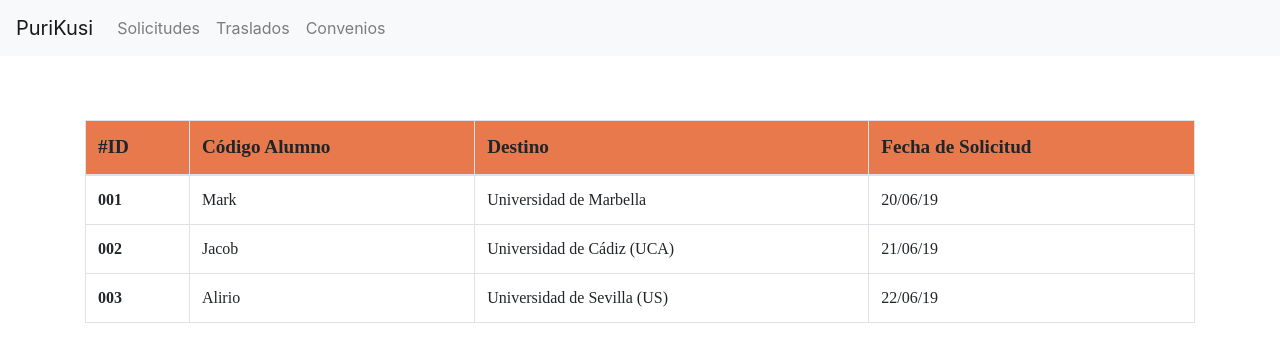
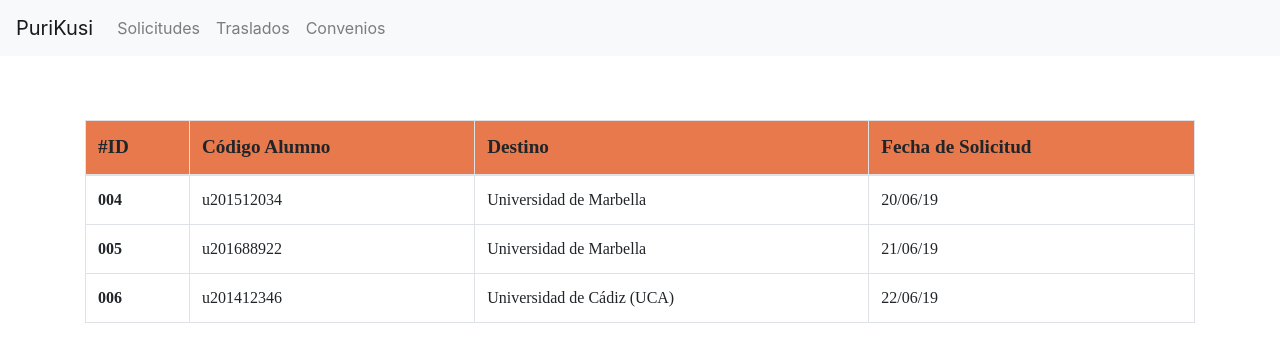
Before and after one commit to WhiteNow/unichange-web, a React (Create React App) app: page / in a window 1280 px wide. Shown: the top 362 px of the page. Built offline with nearby package versions, Linux system fonts and the light colour scheme; no server answers.

Commit message:
pantallas traslados y convenios

```diff
--- a/src/App.js
+++ b/src/App.js
@@ -1,9 +1,6 @@
 import React from 'react';
-// import logo from './logo.svg';
-import imag from './img/Captura.JPG';
 import './App.css';
 import Home from './screens/Home'
-
 
 function App() {
   return (
--- a/src/components/navigation/index.js
+++ b/src/components/navigation/index.js
@@ -1,25 +1,29 @@
-import React, {Component} from 'react';
-import {Navbar,Nav} from 'react-bootstrap'
-import Request from '../../screens/Request'
-import Convenio from "./../Convenio";
+import React, { Component } from 'react';
+import { Navbar, Nav } from 'react-bootstrap'
+
+import Traslados from '../../screens/Traslados'
+import Convenios from '../../screens/Convenios'
+import Solicitudes from '../../screens/Solicitudes'
+
+// import Convenio from "./../Convenio";
 
 class NavigationNavBar extends Component {
 
-    state = {status: "solicitud"}
+  state = { status: "solicitud" }
 
   changeStatus = (s) => {
-        this.setState({status: s})
+    this.setState({ status: s })
   }
 
-    render () {
+  render() {
 
     let content = () => {
       if (this.state.status === "solicitud")
-                return(<Request/>)
+        return (<Solicitudes />)
       if (this.state.status === "traslados")
-                return(<div>Traslados</div>)
+        return (<Traslados />)
       if (this.state.status === "convenios")
-                return(<Convenio />)
+        return (<Convenios />)
     }
 
     return (
@@ -27,9 +31,9 @@ class NavigationNavBar extends Component {
         <Navbar bg="light" variant="light">
           <Navbar.Brand>PuriKusi</Navbar.Brand>
           <Nav className="mr-auto">
-            <Nav.Link onClick={() => {this.changeStatus("solicitud")}}>Solicitudes</Nav.Link>
-            <Nav.Link onClick={() => {this.changeStatus("traslados")}}>Traslados</Nav.Link>
-            <Nav.Link onClick={() => {this.changeStatus("convenios")}}>Convenios</Nav.Link>
+            <Nav.Link onClick={() => { this.changeStatus("solicitud") }}>Solicitudes</Nav.Link>
+            <Nav.Link onClick={() => { this.changeStatus("traslados") }}>Traslados</Nav.Link>
+            <Nav.Link onClick={() => { this.changeStatus("convenios") }}>Convenios</Nav.Link>
           </Nav>
         </Navbar>
         <div>
--- /dev/null
+++ b/src/screens/Convenios/index.jsx
@@ -0,0 +1,78 @@
+import React, { Component } from 'react';
+import './style.css';
+
+class Convenios extends Component {
+  state = {
+    columns: [
+      "#ID",
+      "Universidad",
+      "Pais",
+      "Estado",
+    ],
+    data: [
+      {
+        id: "001",
+        universidad: "Universidad de Marbella",
+        pais: "España",
+        estado: "Vigente"
+      },
+      {
+        id: "002",
+        universidad: "Universidad de Cádiz (UCA)",
+        pais: "España",
+        estado: "En proceso"
+      },
+      {
+        id: "003",
+        universidad: "Universiad de Tokyo",
+        pais: "Japón",
+        estado: "Vigente"
+      },
+      {
+        id: "004",
+        universidad: "Massachusetts Institute of Technology",
+        pais: "Estados Unidos",
+        estado: "Rechazado"
+      }
+    ]
+  }
+
+  componentDidMount = () => {
+    // populate columns and data (just data)
+    fetch('https://jsonplaceholder.typicode.com/posts')
+      .then(response => response.json())
+      .then(json => console.log(json))
+  }
+
+  render() {
+    let columns = this.state.columns.map((c,k) => (
+      <th key={k} scope="col">{c}</th>
+    ))
+
+    let data = this.state.data.map(d => (
+      <tr key={d.id}>
+        <th scope="row">{d.id}</th>
+        <td>{d.universidad}</td>
+        <td>{d.pais}</td>
+        <td>{d.estado}</td>
+      </tr>
+    ))
+
+    return (
+      <div className="container">
+        <table className="table table-bordered" >
+          <thead className="barra-de-navegación">
+            <tr className="cuadro-text">
+              {columns}
+            </tr>
+          </thead>
+          <tbody>
+            {data}
+          </tbody>
+        </table>
+      </div>
+    );
+  }
+}
+
+export default Convenios;
--- a/src/screens/Formality/index.js
+++ /dev/null
@@ -1,6 +0,0 @@
-import React from 'react';
-export default () => (
-    <div>
-        Formalities
-    </div>
-);
--- a/src/screens/Request/index.js
+++ /dev/null
@@ -1,36 +0,0 @@
-import React, {Component} from 'react';
-import './style.css';
-export default () => (
-    <div class="container">
-      <table class="table table-bordered" >
-          <thead class="barra-de-navegación">
-            <tr class="cuadro-text">
-              <th scope="col">#ID</th>
-              <th scope="col">Código Alumno</th>
-              <th scope="col">Destino</th>
-              <th scope="col">Fecha de Solicitud</th>
-            </tr>
-          </thead>
-          <tbody>
-            <tr>
-              <th scope="row">001</th>
-              <td>Mark</td>
-              <td>Universidad de Marbella</td>
-              <td>20/06/19</td>
-            </tr>
-            <tr>
-              <th scope="row">002</th>
-              <td>Jacob</td>
-              <td>Universidad de Cádiz (UCA) </td>
-              <td>21/06/19</td>
-            </tr>
-            <tr>
-                <th scope="row">003</th>
-                <td>Alirio</td>
-                <td>Universidad de Sevilla (US)</td>
-                <td>22/06/19</td>
-              </tr>
-          </tbody>
-        </table>
-  </div>
-);
--- /dev/null
+++ b/src/screens/Solicitudes/index.jsx
@@ -0,0 +1,107 @@
+import React, { Component } from 'react';
+import './style.css';
+
+class Solicitudes extends Component {
+  state = {
+    columns: [
+      "#ID",
+      "Código Alumno",
+      "Destino",
+      "Fecha de Solicitud",
+    ],
+    data: [
+      {
+        id: "004",
+        codigo: "u201512034",
+        destino: "Universidad de Marbella",
+        fecha: "20/06/19"
+      },
+      {
+        id: "005",
+        codigo: "u201688922",
+        destino: "Universidad de Marbella",
+        fecha: "21/06/19"
+      },
+      {
+        id: "006",
+        codigo: "u201412346",
+        destino: "Universidad de Cádiz (UCA)",
+        fecha: "22/06/19"
+      }
+    ]
+  }
+
+  componentDidMount = () => {
+    // populate columns and data (just data)
+    fetch('https://jsonplaceholder.typicode.com/posts')
+      .then(response => response.json())
+      .then(json => console.log(json))
+  }
+
+  render() {
+    let columns = this.state.columns.map((c,k) => (
+      <th key={k} scope="col">{c}</th>
+    ))
+
+    let data = this.state.data.map(d => (
+      <tr key={d.id}>
+        <th scope="row">{d.id}</th>
+        <td>{d.codigo}</td>
+        <td>{d.destino}</td>
+        <td>{d.fecha}</td>
+      </tr>
+    ))
+
+    return (
+      <div className="container">
+        <table className="table table-bordered" >
+          <thead className="barra-de-navegación">
+            <tr className="cuadro-text">
+              {columns}
+            </tr>
+          </thead>
+          <tbody>
+            {data}
+          </tbody>
+        </table>
+      </div>
+    );
+  }
+}
+
+export default Solicitudes;
+
+// export default () => (
+//   <div class="container">
+//     <table class="table table-bordered" >
+//       <thead class="barra-de-navegación">
+//         <tr class="cuadro-text">
+//           <th scope="col">#ID</th>
+//           <th scope="col">Código Alumno</th>
+//           <th scope="col">Destino</th>
+//           <th scope="col">Fecha de Solicitud</th>
+//         </tr>
+//       </thead>
+//       <tbody>
+//         <tr>
+//           <th scope="row">001</th>
+//           <td>Mark</td>
+//           <td>Universidad de Marbella</td>
+//           <td>20/06/19</td>
+//         </tr>
+//         <tr>
+//           <th scope="row">002</th>
+//           <td>Jacob</td>
+//           <td>Universidad de Cádiz (UCA) </td>
+//           <td>21/06/19</td>
+//         </tr>
+//         <tr>
+//           <th scope="row">003</th>
+//           <td>Alirio</td>
+//           <td>Universidad de Sevilla (US)</td>
+//           <td>22/06/19</td>
+//         </tr>
+//       </tbody>
+//     </table>
+//   </div>
+// );
--- /dev/null
+++ b/src/screens/Solicitudes/style.css
@@ -0,0 +1,44 @@
+.container {
+    margin-top: 5%;
+    font-family: 'Bree Serif', serif;
+    font-style: normal;
+
+  }
+
+  .barra-de-navegación {
+    background-color: #E8794C;
+    font-size: 120%;
+  }
+
+  .table-margen {
+    border-radius: 10%;
+  }
+
+  .titulo-tabla {
+   font-size:20px;
+   font-family: 'Bree Serif', serif;
+   margin-left:25%;
+  }
+
+  .container-1 {
+    display:flex;
+    justify-content: space-between;
+    margin-top:5%;
+  }
+
+  .buscador {
+    margin-right: 10%;
+    font-family: 'Bree Serif', serif;
+  }
+  .divtest {
+    width: 80%;
+    position: center;
+  }
+
+  .text-tabla {
+    width: 40%;
+  }
+
+  .cuadro-text {
+    font-family: 'Bree Serif', serif;
+  }
--- /dev/null
+++ b/src/screens/Traslados/index.jsx
@@ -0,0 +1,72 @@
+import React, { Component } from 'react';
+import './style.css';
+
+class Traslados extends Component {
+  state = {
+    columns: [
+      "#ID",
+      "Código Alumno",
+      "Destino",
+      "Estado"
+    ],
+    data: [
+      {
+        id: "001",
+        codigo: "u201628877",
+        destino: "Universidad Privada del Norte",
+        estado: "Aceptado"
+      },
+      {
+        id: "002",
+        codigo: "u201512699",
+        destino: "Universidad de Tokyo",
+        estado: "En proceso"
+      },
+      {
+        id: "003",
+        codigo: "u201212355",
+        destino: "Universidad Politecnica de Cataluña",
+        estado: "Rechazado"
+      }
+    ]
+  }
+
+  componentDidMount = () => {
+    // populate columns and data (just data)
+    fetch('https://jsonplaceholder.typicode.com/posts')
+      .then(response => response.json())
+      .then(json => console.log(json))
+  }
+
+  render() {
+    let columns = this.state.columns.map((c,k) => (
+      <th key={k} scope="col">{c}</th>
+    ))
+
+    let data = this.state.data.map(d => (
+      <tr key={d.id}>
+        <th scope="row">{d.id}</th>
+        <td>{d.codigo}</td>
+        <td>{d.destino}</td>
+        <td>{d.estado}</td>
+      </tr>
+    ))
+
+    return (
+      <div className="container">
+        <table className="table table-bordered" >
+          <thead className="barra-de-navegación">
+            <tr className="cuadro-text">
+              {columns}
+            </tr>
+          </thead>
+          <tbody>
+            {data}
+          </tbody>
+        </table>
+      </div>
+    );
+  }
+}
+
+export default Traslados;
--- /dev/null
+++ b/src/screens/Traslados/style.css
@@ -0,0 +1,44 @@
+.container {
+    margin-top: 5%;
+    font-family: 'Bree Serif', serif;
+    font-style: normal;
+
+  }
+
+  .barra-de-navegación {
+    background-color: #E8794C;
+    font-size: 120%;
+  }
+
+  .table-margen {
+    border-radius: 10%;
+  }
+
+  .titulo-tabla {
+   font-size:20px;
+   font-family: 'Bree Serif', serif;
+   margin-left:25%;
+  }
+
+  .container-1 {
+    display:flex;
+    justify-content: space-between;
+    margin-top:5%;
+  }
+
+  .buscador {
+    margin-right: 10%;
+    font-family: 'Bree Serif', serif;
+  }
+  .divtest {
+    width: 80%;
+    position: center;
+  }
+
+  .text-tabla {
+    width: 40%;
+  }
+
+  .cuadro-text {
+    font-family: 'Bree Serif', serif;
+  }
```
Also changed, not shown: src/screens/Home/index.jsx (renamed from src/screens/Home/index.js, +0 -8 lines), src/screens/Home/layout.js (deleted, +0 -18 lines), src/screens/Convenios/style.css (renamed from src/screens/Request/style.css). Lines whose indentation alone changed are shown as unchanged.
